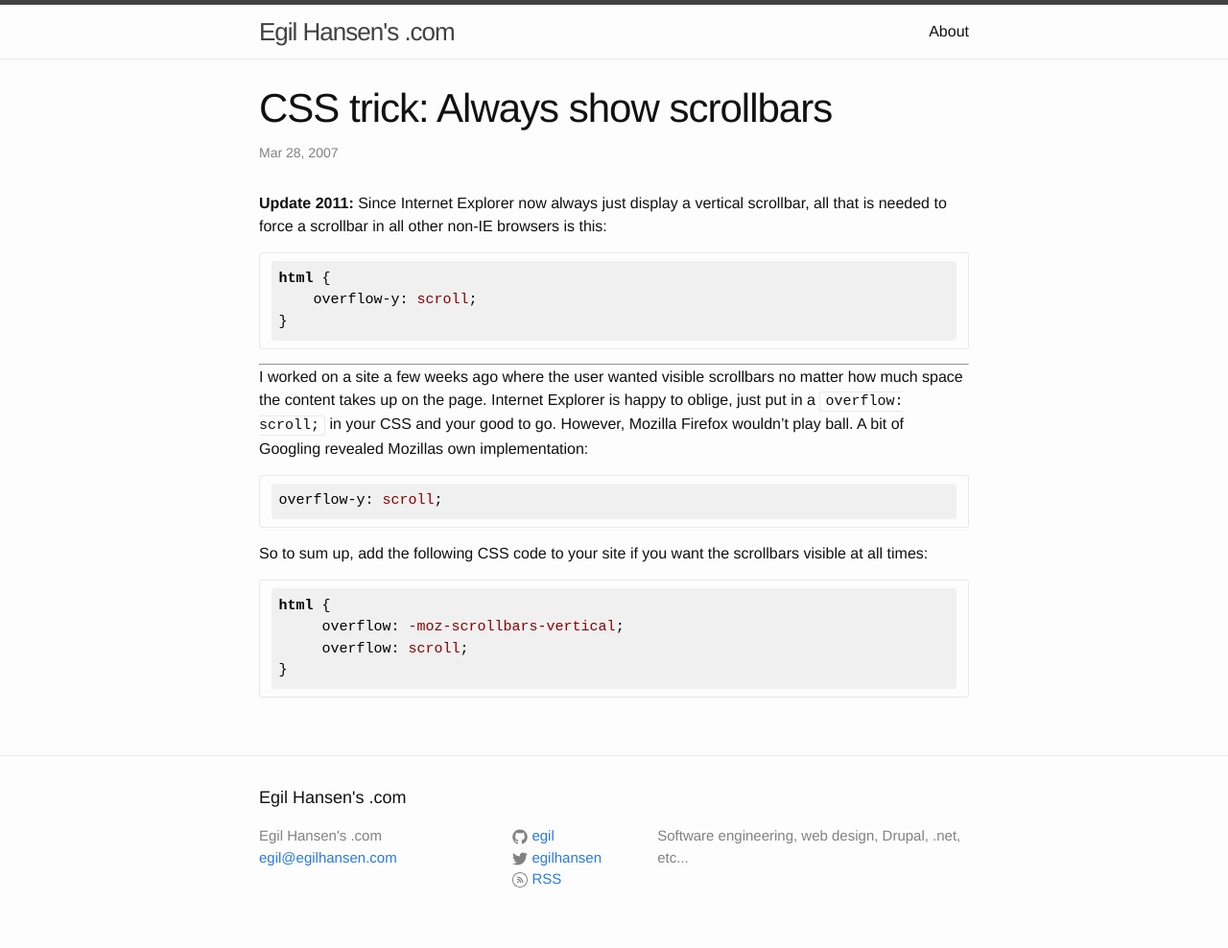
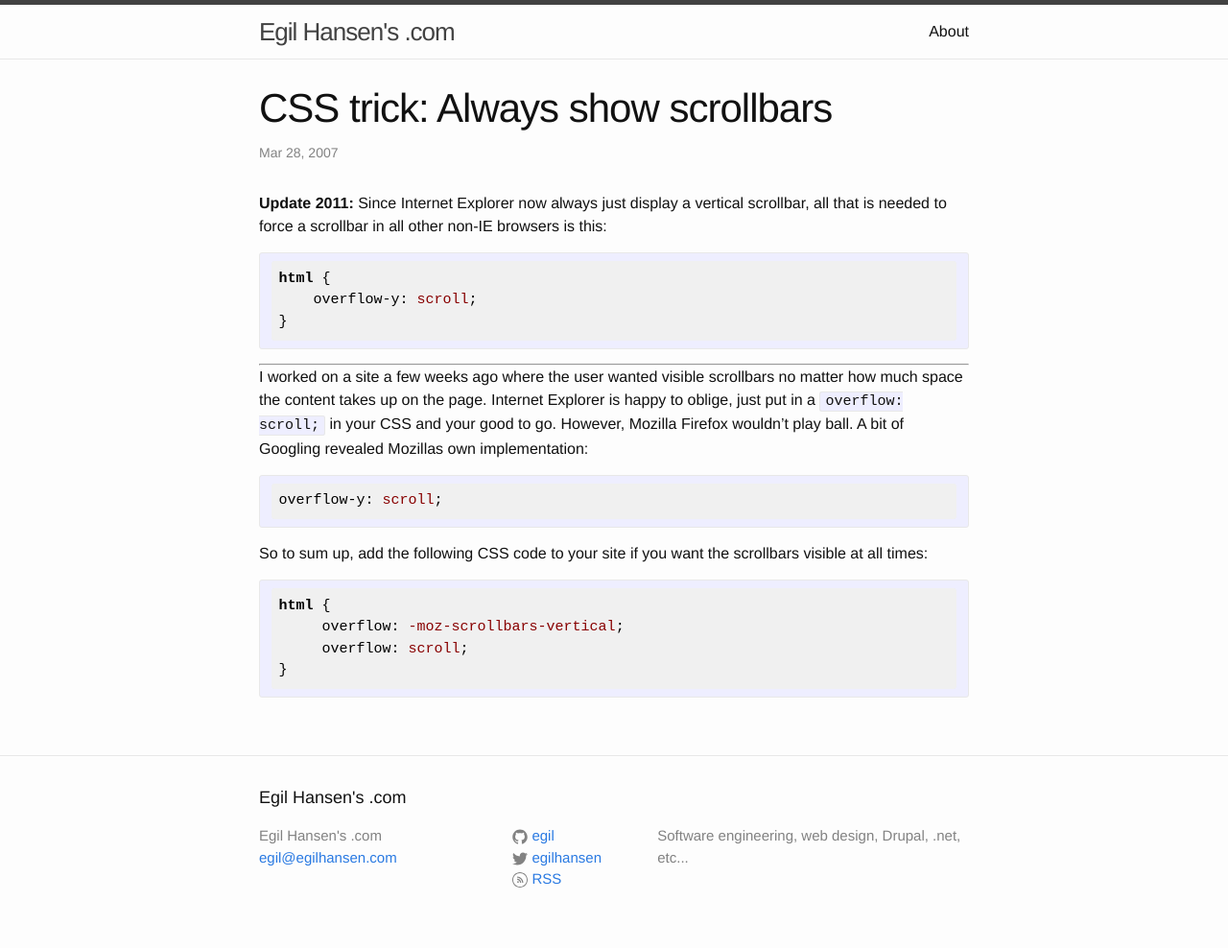
Before and after one commit to egil/egil.github.io, a Jekyll site: the page built from _posts/2007-03-28-css-trick-always-show-scrollbars.md, in a window 1280 px wide. Shown: the whole page at 96% size. Built offline with Jekyll 4.4.1, drawn with Linux system fonts in a browser that asks for light colours; comment, search, counter and statistics services are not loaded.

Commit message:
Update _base.scss

```diff
--- a/_sass/_base.scss
+++ b/_sass/_base.scss
@@ -131,7 +131,7 @@
     font-size: 15px;
     border: 1px solid $grey-color-light;
     border-radius: 3px;
-    /*background-color: #eef;*/
+    background-color: #eef;
 }
 
 code {
@@ -140,7 +140,7 @@
 
 pre {
     padding: 8px 12px;
-    overflow-x: scroll;
+    overflow-x: auto;
 
     > code {
         border: 0;
```
